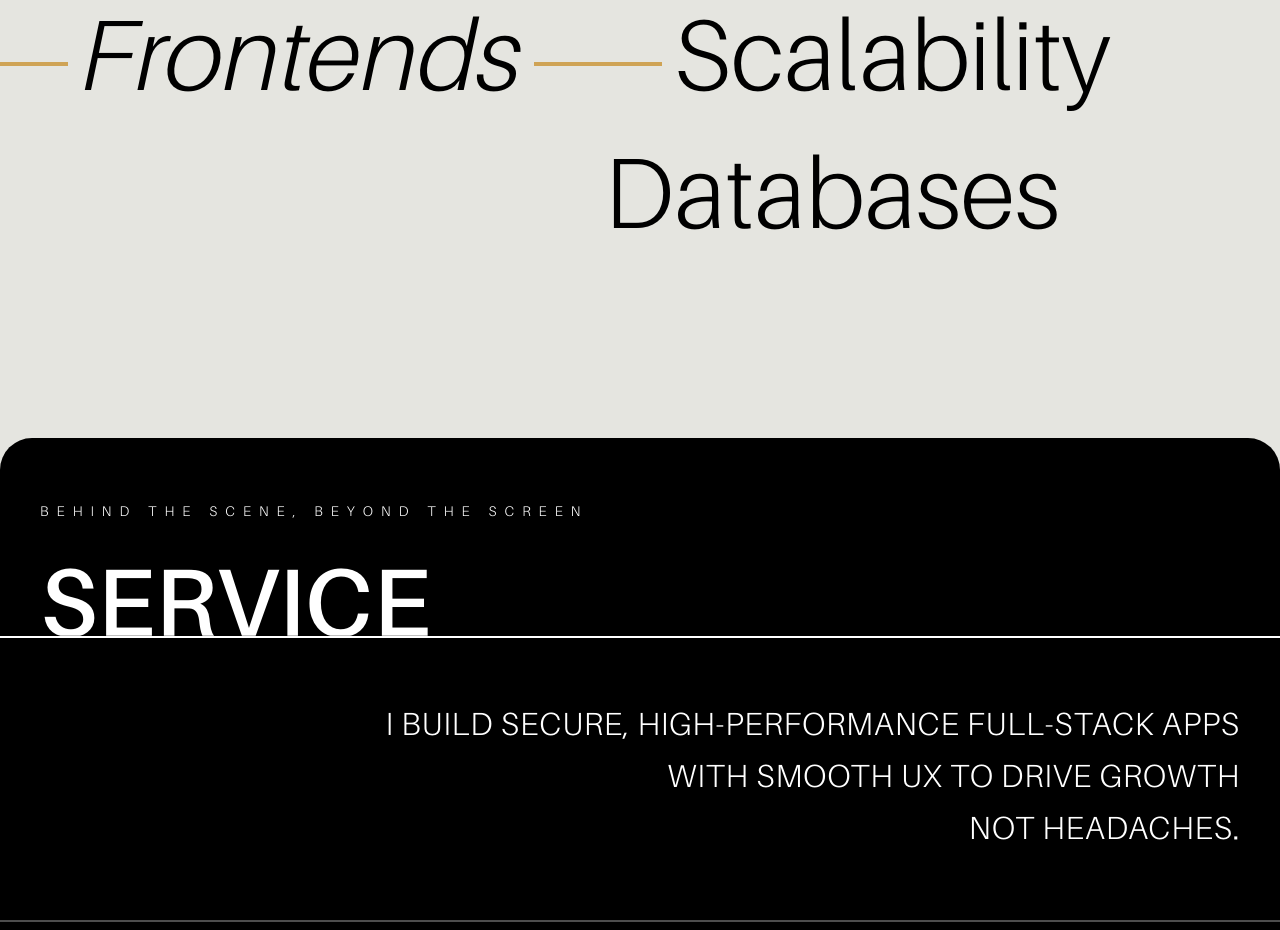
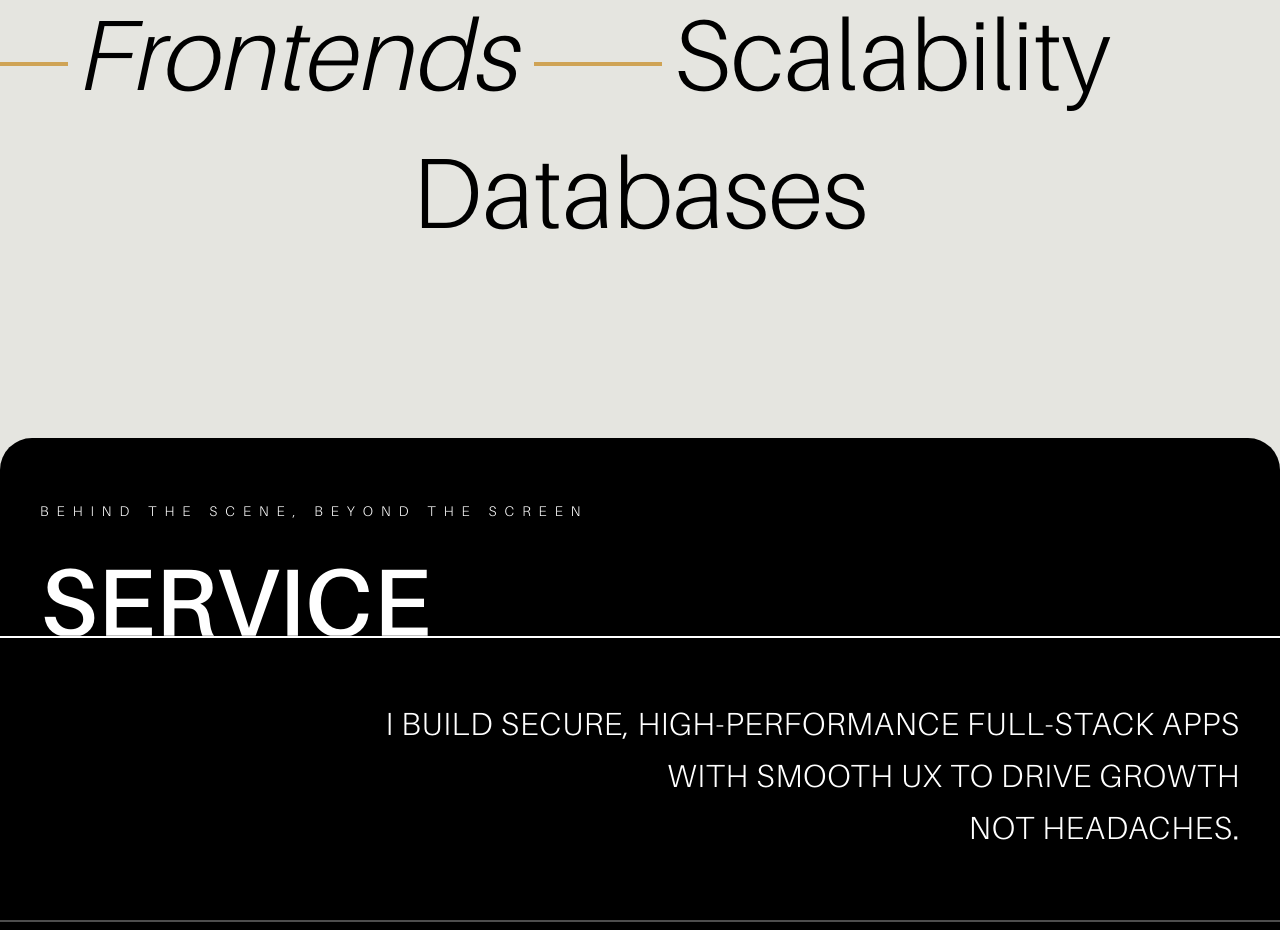
Before and after one commit to Jpallam09/my-portfolio, a React (Vite) app: page / in a window 1280 px wide. Shown: the part 1160-2090 px from the top of the page. Built offline with nearby package versions, Linux system fonts and the light colour scheme.

Commit message:
refactor(ServiceSummary): simplify layout by removing unnecessary classes from title-service-4

```diff
--- a/src/sections/ServiceSummary.tsx
+++ b/src/sections/ServiceSummary.tsx
@@ -68,10 +68,7 @@ const ServiceSummary = () => {
         <div className="h-1 w-[1em] shrink-0 bg-gold lg:w-32" />
         <p>Scalability</p>
       </div>
-      <div
-        id="title-service-4"
-        className="translate-x-[3vw] lg:translate-x-48"
-      >
+      <div id="title-service-4">
         <p>Databases</p>
       </div>
     </section>
```
